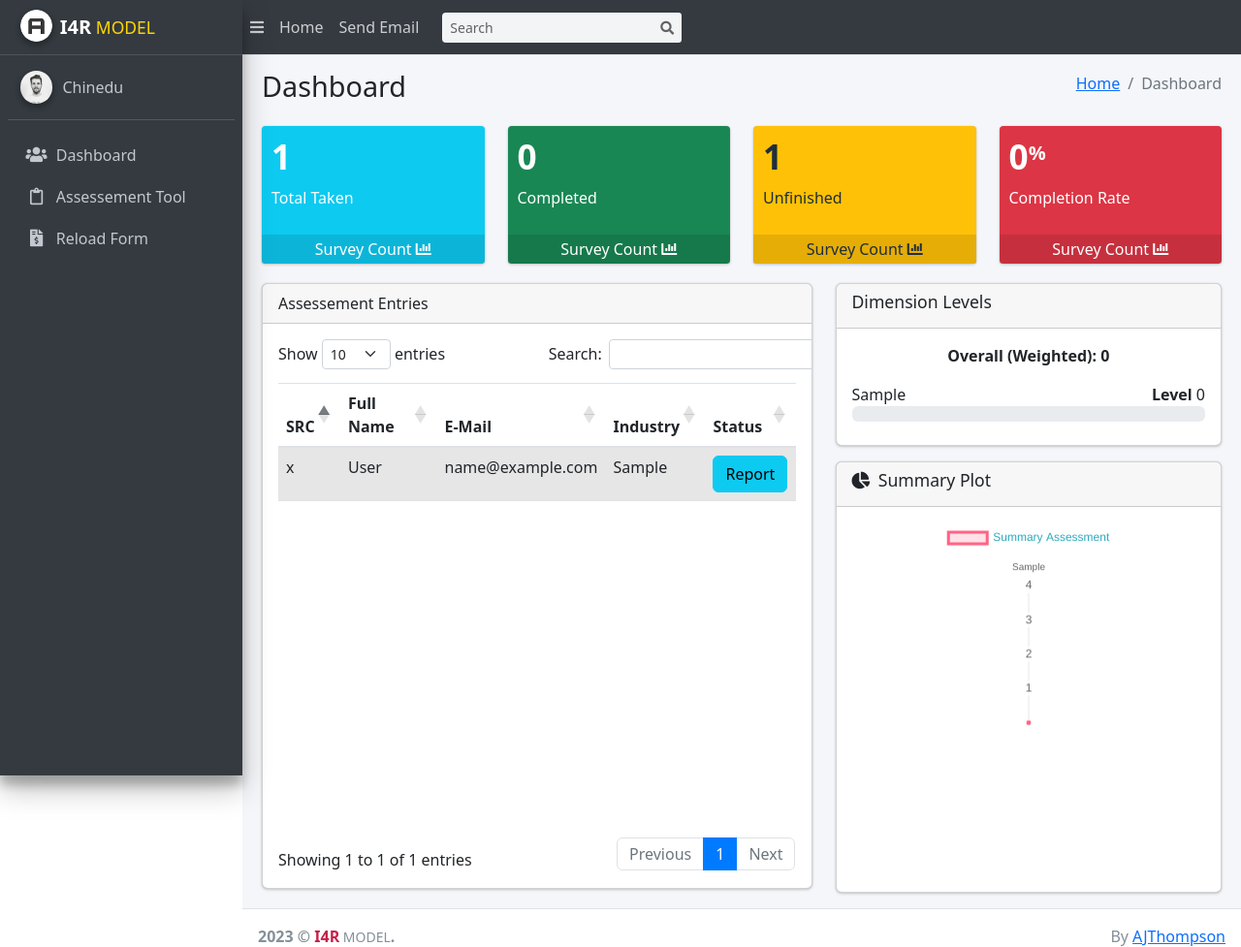
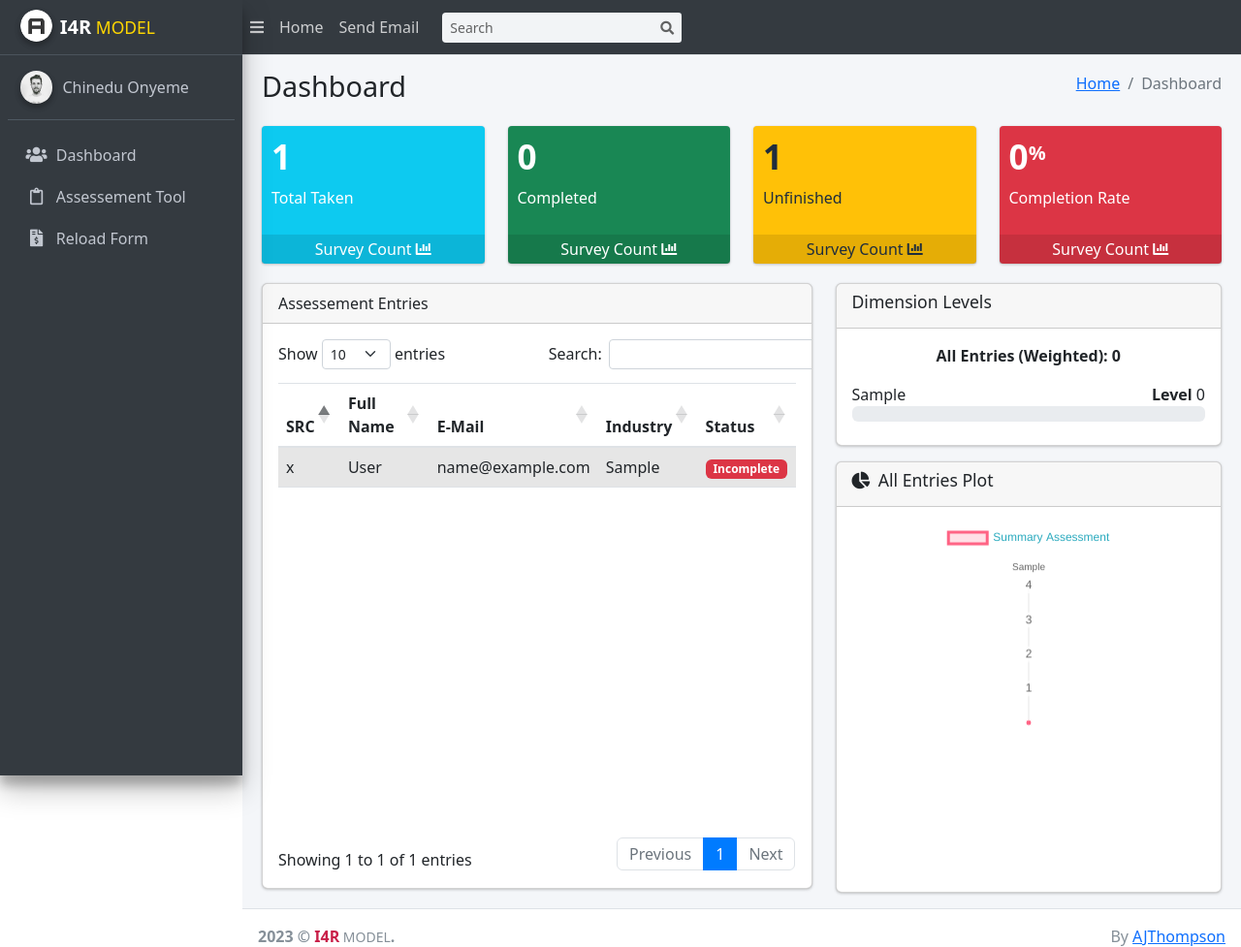
Before and after one commit to ThompsOnokpegu/i4r-assessement, a PHP site: page /dashboard.php in a window 1280 px wide. Shown: the top 977 px of the page at 97% size. Run offline with PHP 8.4, Linux system fonts and the light colour scheme; tables that the repository leaves empty or names only in its code hold one stand-in row (values such as "Sample post"); lists and menus that the app fills with data are empty; some libraries are stand-ins or nearby versions.

Commit message:
Exclude incomplete entries from report

```diff
--- a/config.php
+++ b/config.php
@@ -4,13 +4,13 @@
   * Configuration for database connection
   *
   */
-  $username   = "u130540156_i4r00sdb";
-  $password   = "i4.0r@S2023!";
-  $dbname     = "u130540156_i4r00s";
+  // $username   = "u130540156_i4r00sdb";
+  // $password   = "i4.0r@S2023!";
+  // $dbname     = "u130540156_i4r00s";
 
-  // $username   = "root";
-  // $password   = "";
-  // $dbname     = "product_readiness_upc_spdc";
+  $username   = "root";
+  $password   = "";
+  $dbname     = "product_readiness_upc_spdc";
 
   $host       = "localhost";
   $dsn        = "mysql:host=$host;dbname=$dbname";
--- a/dashboard.php
+++ b/dashboard.php
@@ -162,7 +162,7 @@ $rate = round(($completed['total']/$count['total'])*100,1);
           <img src="dist/img/user1-128x128.jpg" class="img-circle elevation-2" alt="User Image">
         </div>
         <div class="info">
-          <a href="#" class="d-block" style="text-decoration:none;">Chinedu<?php //echo strtoupper($_SESSION['loggedIn']);?></a>
+          <a href="#" class="d-block" style="text-decoration:none;">Chinedu Onyeme<?php //echo strtoupper($_SESSION['loggedIn']);?></a>
         </div>
       </div>
          <!-- Sidebar Menu -->
@@ -321,7 +321,7 @@ $rate = round(($completed['total']/$count['total'])*100,1);
                            <?php
 
                            ?>
-                            <strong>Overall (Weighted): <?php echo round($weighted/count($values),1); ?></strong>
+                            <strong>All Entries (Weighted): <?php echo round($weighted/count($values),1); ?></strong>
                           </p>
                           <?php for ($i=0; $i < count($values); $i++) { ?>
                             <div class="progress-group">
@@ -338,7 +338,7 @@ $rate = round(($completed['total']/$count['total'])*100,1);
                       <div class="card-header">
                         <h3 class="card-title">
                           <i class="fas fa-chart-pie mr-1"></i>
-                          Summary Plot
+                          All Entries Plot
                         </h3>
                       </div><!-- /.card-header -->
                       <div class="card-body">
--- a/survey_dt.php
+++ b/survey_dt.php
@@ -13,7 +13,12 @@ try {
   $result = $statement->fetchAll();
   $users = array();
   foreach ($result as $user) {
-      array_push($user,'<a type="button" class="btn btn-info btn-xs" href="report.php?src='.$user[3].'">Report</a>');
+    if($user[4]==95){
+        array_push($user,'<a type="button" class="btn btn-info btn-xs" target="_blank" href="report.php?src='.$user[3].'">Report</a>');
+    }else{
+        array_push($user,'<span class="badge badge-danger">Incomplete</span>');
+    }
+
       $users[] = $user;
   }
   echo json_encode($users);
```
Also changed, not shown: templates/footer.php (+8 -8 lines).
